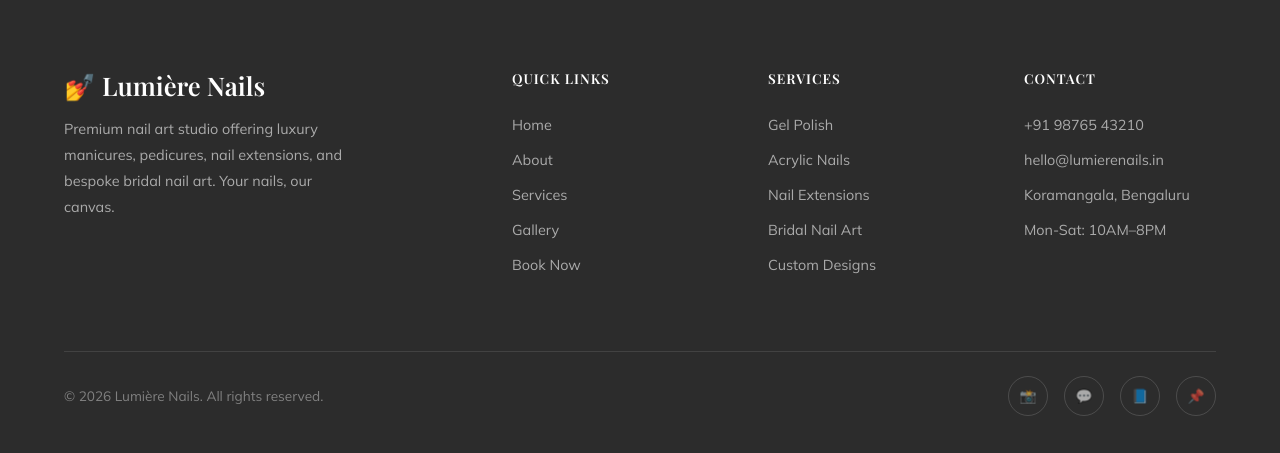
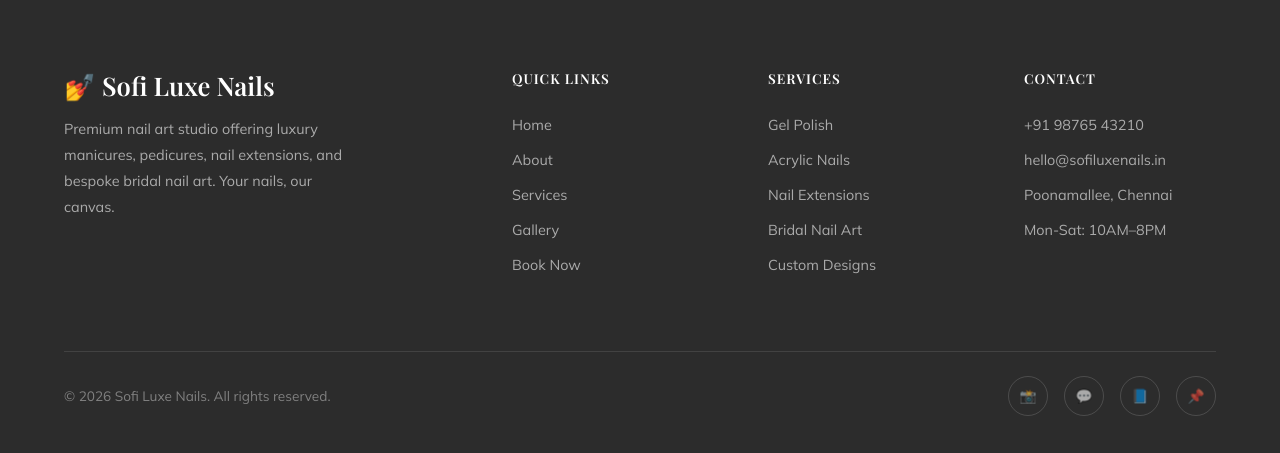
Before and after one commit to ASP-FutureWave-Technologies-Pvt-Ltd/nail-artist-business, a React (Vite) app: page /nail-artist-business/admin in a window 1280 px wide. Shown: the part 867-1320 px from the top of the page. Built offline with nearby package versions, Linux system fonts and the light colour scheme; a web font is replaced by a local one.

Commit message:
name change

```diff
--- a/index.html
+++ b/index.html
@@ -6,13 +6,13 @@
     <meta name="viewport" content="width=device-width, initial-scale=1.0" />
 
     <!-- SEO Meta Tags -->
-    <title>Lumière Nails — Luxury Nail Art & Custom Designs</title>
+    <title>Sofi Luxe Nails — Luxury Nail Art & Custom Designs</title>
     <meta name="description" content="Premium nail art studio offering luxury gel polish, acrylic nails, nail extensions, bridal nail art, and custom designs. Book your appointment today!" />
     <meta name="keywords" content="nail art, nail salon, bridal nails, gel polish, acrylic nails, nail extensions, custom nail designs, nail artist" />
-    <meta name="author" content="Lumière Nails" />
+    <meta name="author" content="Sofi Luxe Nails" />
 
     <!-- Open Graph -->
-    <meta property="og:title" content="Lumière Nails — Luxury Nail Art & Custom Designs" />
+    <meta property="og:title" content="Sofi Luxe Nails — Luxury Nail Art & Custom Designs" />
     <meta property="og:description" content="Transform your nails into works of art. From elegant bridal designs to trendy nail extensions — experience perfection at every touch." />
     <meta property="og:type" content="website" />
 
--- a/src/components/Contact.jsx
+++ b/src/components/Contact.jsx
@@ -1,6 +1,6 @@
 export default function Contact() {
     const phone = '919876543210'; // Replace with actual number
-    const whatsappMsg = encodeURIComponent('Hi! I\'d like to book an appointment at Lumière Nails. 💅');
+    const whatsappMsg = encodeURIComponent('Hi! I\'d like to book an appointment at Sofi Luxe Nails. 💅');
 
     return (
         <section id="contact" className="section">
@@ -19,7 +19,7 @@ export default function Contact() {
                             <div className="contact-icon">📍</div>
                             <div className="contact-info">
                                 <h4>Studio Address</h4>
-                                <p>123 Beauty Lane, Koramangala<br />Bengaluru, Karnataka 560034</p>
+                                <p>M S V Park Street, Poonamallee<br />Chennai, Tamil Nadu 600056</p>
                             </div>
                         </div>
 
@@ -35,7 +35,7 @@ export default function Contact() {
                             <div className="contact-icon">📧</div>
                             <div className="contact-info">
                                 <h4>Email</h4>
-                                <p>hello@lumierenails.in</p>
+                                <p>hello@sofiluxenails.in</p>
                             </div>
                         </div>
 
@@ -57,7 +57,7 @@ export default function Contact() {
                                 💬 Chat on WhatsApp
                             </a>
                             <a
-                                href="https://instagram.com/lumiere.nails"
+                                href="https://instagram.com/sofi.luxe.nails"
                                 target="_blank"
                                 rel="noopener noreferrer"
                                 className="btn btn-secondary"
@@ -70,7 +70,7 @@ export default function Contact() {
                     <div>
                         <div className="map-wrapper">
                             <iframe
-                                src="https://www.google.com/maps/embed?pb=!1m18!1m12!1m3!1d3888.5934!2d77.6166!3d12.9352!2m3!1f0!2f0!3f0!3m2!1i1024!2i768!4f13.1!3m3!1m2!1s0x3bae144f!2sKoramangala!5e0!3m2!1sen!2sin!4v1"
+                                src="https://maps.google.com/maps?q=M%20S%20V%20Park%20Street%2C%20Poonamallee%2C%20Chennai&t=&z=13&ie=UTF8&iwloc=&output=embed"
                                 allowFullScreen=""
                                 loading="lazy"
                                 referrerPolicy="no-referrer-when-downgrade"
--- a/src/components/Footer.jsx
+++ b/src/components/Footer.jsx
@@ -6,7 +6,7 @@ export default function Footer() {
             <div className="container">
                 <div className="footer-grid">
                     <div className="footer-brand">
-                        <h3>💅 Lumière Nails</h3>
+                        <h3>💅 Sofi Luxe Nails</h3>
                         <p>
                             Premium nail art studio offering luxury manicures, pedicures,
                             nail extensions, and bespoke bridal nail art. Your nails, our canvas.
@@ -39,17 +39,17 @@ export default function Footer() {
                         <h4>Contact</h4>
                         <ul className="footer-links">
                             <li><a href="tel:+919876543210">+91 98765 43210</a></li>
-                            <li><a href="mailto:hello@lumierenails.in">hello@lumierenails.in</a></li>
-                            <li><a href="#">Koramangala, Bengaluru</a></li>
+                            <li><a href="mailto:hello@sofiluxenails.in">hello@sofiluxenails.in</a></li>
+                            <li><a href="#">Poonamallee, Chennai</a></li>
                             <li><a href="#">Mon-Sat: 10AM–8PM</a></li>
                         </ul>
                     </div>
                 </div>
 
                 <div className="footer-bottom">
-                    <p>&copy; {new Date().getFullYear()} Lumière Nails. All rights reserved.</p>
+                    <p>&copy; {new Date().getFullYear()} Sofi Luxe Nails. All rights reserved.</p>
                     <div className="footer-socials">
-                        <a href="https://instagram.com/lumiere.nails" target="_blank" rel="noopener noreferrer" aria-label="Instagram">📸</a>
+                        <a href="https://instagram.com/sofi.luxe.nails" target="_blank" rel="noopener noreferrer" aria-label="Instagram">📸</a>
                         <a href="https://wa.me/919876543210" target="_blank" rel="noopener noreferrer" aria-label="WhatsApp">💬</a>
                         <a href="#" aria-label="Facebook">📘</a>
                         <a href="#" aria-label="Pinterest">📌</a>
--- a/src/components/Navbar.jsx
+++ b/src/components/Navbar.jsx
@@ -23,7 +23,7 @@ export default function Navbar() {
     <nav className={`navbar ${scrolled ? 'scrolled' : ''}`}>
       <div className="container" style={{ display: 'flex', justifyContent: 'space-between', alignItems: 'center', width: '100%' }}>
         <Link to="/" className="nav-brand">
-          💅 Lumière <span>Nails</span>
+          💅 Sofi Luxe <span>Nails</span>
         </Link>
 
         <div className={`nav-links ${menuOpen ? 'open' : ''}`} onClick={handleLinkClick}>
--- a/vite.config.js
+++ b/vite.config.js
@@ -1,8 +1,7 @@
 import { defineConfig } from 'vite'
 import react from '@vitejs/plugin-react'
 
-// https://vite.dev/config/
 export default defineConfig({
   plugins: [react()],
-  base: "/nail-artist-business/",
+  base: '/nail-artist-business/'
 })
```
Also changed, not shown: package.json (+8 -5 lines), 1 other file (tests, documents, lock files or other folders).
